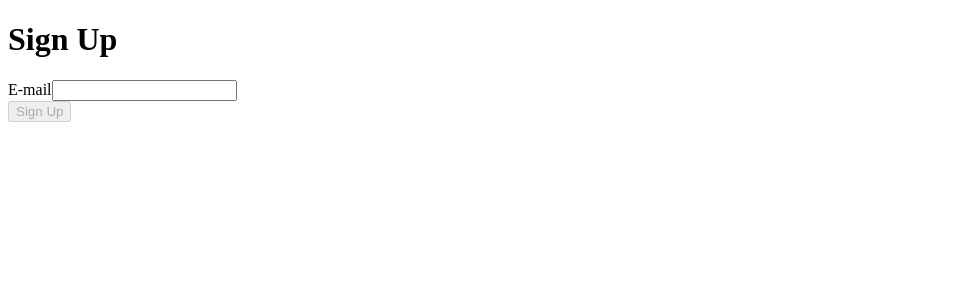
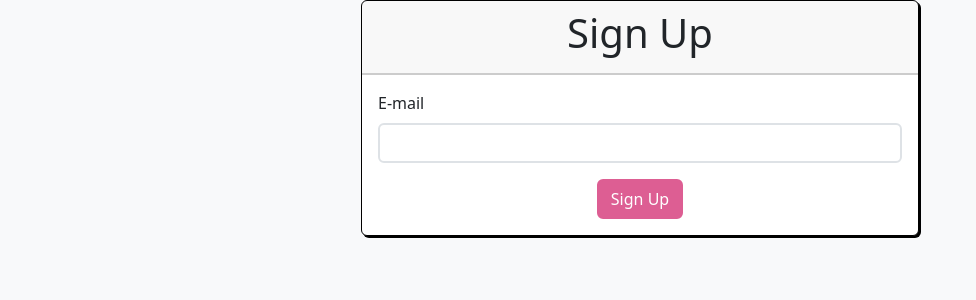
Before and after one commit to basarbk/portfolio-blog-app-w-angular, an Angular app: page /signup in a window 1280 px wide. Shown: the top 300 px of the page, without its empty margins (0-976 px from the left). Built offline with nearby package versions, Linux system fonts and the light colour scheme.

Commit message:
0204-styling

```diff
--- a/src/app/app.component.html
+++ b/src/app/app.component.html
@@ -1 +1,3 @@
-<router-outlet />
+<div class="container">
+    <router-outlet />
+</div>
--- a/src/app/pages/sign-up-page/sign-up-page.component.html
+++ b/src/app/pages/sign-up-page/sign-up-page.component.html
@@ -1,8 +1,18 @@
-<form (submit)="submit($event)">
-    <h1>Sign Up</h1>
-    <div>
-        <label for="email">E-mail</label>
-        <input id="email" type="email" [formControl]="email"/>
+<div class="col-lg-6 offset-lg-3 col-md-8 offset-md-2">
+    <div class="card">
+        <form (submit)="submit($event)">
+            <div class="card-header text-center">
+                <h1>Sign Up</h1>
+            </div>
+            <div class="card-body">
+                <div class="mb-3">
+                    <label for="email" class="form-label">E-mail</label>
+                    <input class="form-control" id="email" type="email" [formControl]="email"/>
+                </div>
+                <div class="text-center">
+                    <button class="btn btn-primary" [disabled]="isDisabled()">Sign Up</button>
+                </div>
+            </div>
+        </form>
     </div>
-    <button [disabled]="isDisabled()">Sign Up</button>
-</form>
+</div>
--- a/src/index.html
+++ b/src/index.html
@@ -7,7 +7,7 @@
   <meta name="viewport" content="width=device-width, initial-scale=1">
   <link rel="icon" type="image/x-icon" href="favicon.ico">
 </head>
-<body>
+<body class="bg-light">
   <app-root></app-root>
 </body>
 </html>
--- a/src/styles.scss
+++ b/src/styles.scss
@@ -1 +1,23 @@
+$primary: #cb095a;
+$border-width: 2px;
 /* You can add global styles to this file, and also import other style files */
+@import "../node_modules/bootstrap/scss/bootstrap.scss";
+
+.card {
+    border: 1px solid black;
+    box-shadow: 2px 2px black;
+}
+
+.btn {
+    box-shadow: 3px 3px black;
+    transform: translate(-3px, -3px);
+    transition: unset;
+    &:active {
+        box-shadow: 1px 1px black;
+        transform: translate(-1px, -1px);
+    }
+    &:disabled {
+        box-shadow: unset;
+        transform: unset;
+    }
+}
```
